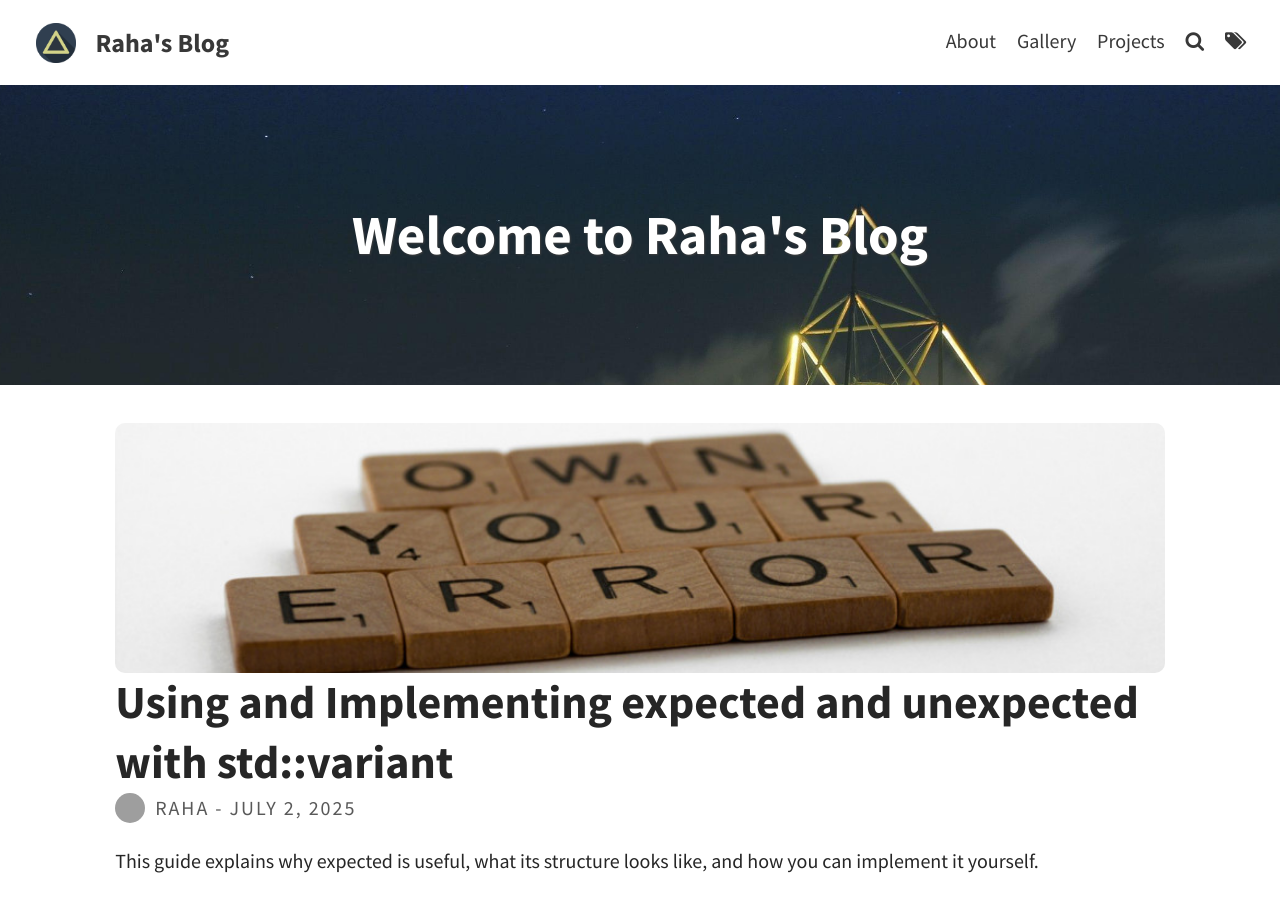
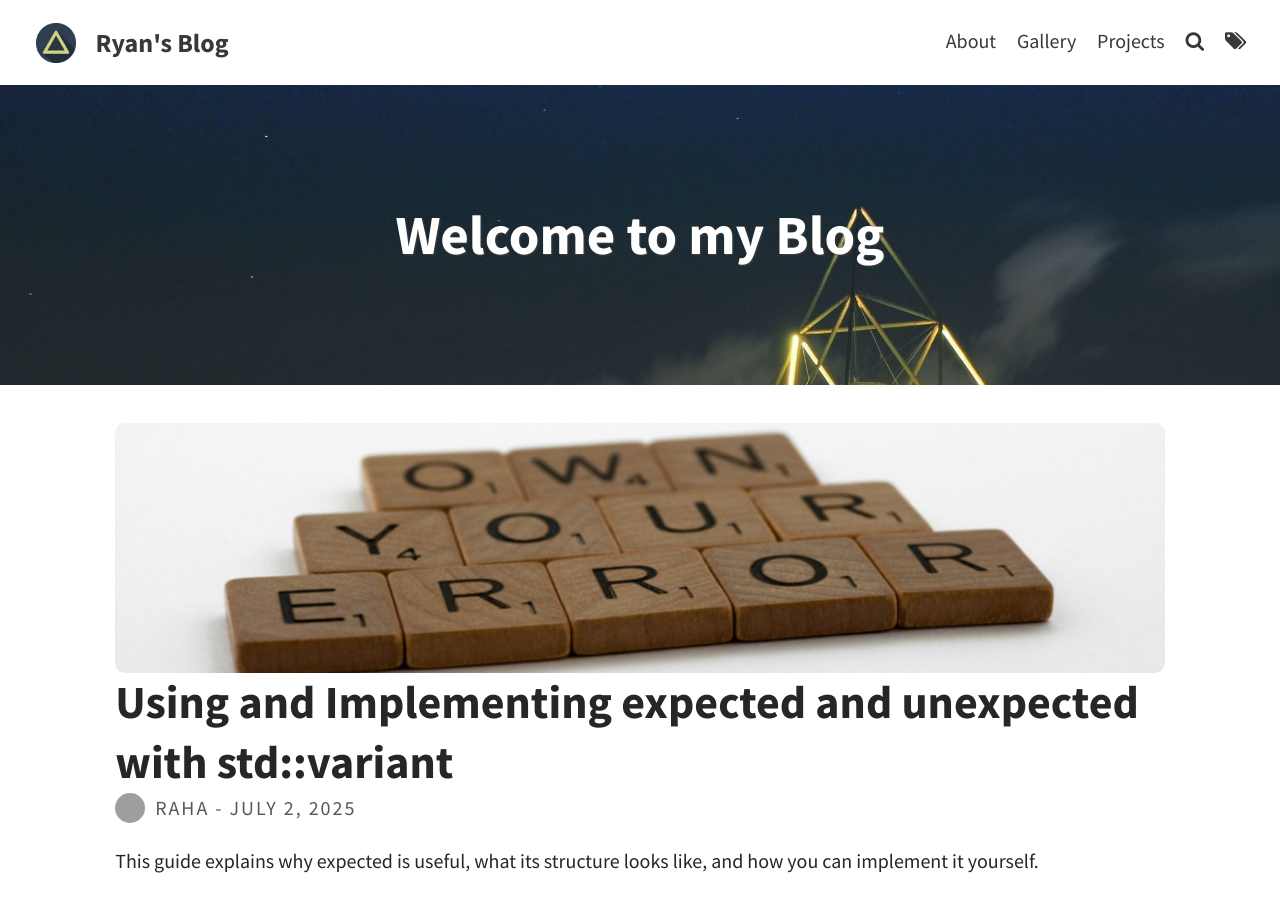
Before and after one commit to merajabi/merajabi.github.io, a Jekyll site: the page built from index.html, in a window 1280 px wide and 900 px high. Built offline with Jekyll 4.4.1, drawn with Linux system fonts in a browser that asks for light colours; the list of posts is cut into pages by our own code; grey boxes are pictures that could not be loaded.

Commit message:
changed (#8)

```diff
--- a/_config.yml
+++ b/_config.yml
@@ -8,13 +8,13 @@ youtube_username: merajabi
 google_verify: h6xODxfFqdjCih9XLzL0hHnGMuOVJJFzbj90OOCVimA
 
 # THEME-SPECIFIC CONFIGURATION
-title: Raha's Blog                                    # site's title
+title: Ryan's Blog                                    # site's title
 description: "This is my personal blog, I will share about life, brain, programming and what I found  interesting."      # used by search engines
 avatar: assets/img/triangle.png                         # Empty for no avatar in navbar
 favicon: assets/favicon.ico                             # Icon displayed in the tab
 
 # Header and footer text
-header_text: Welcome to Raha's Blog  # Change Blog header text
+header_text: Welcome to my Blog  # Change Blog header text
 header_feature_image: assets/img/pexels/triangular.jpeg
 footer_text: >
   Powered by <a href="https://jekyllrb.com/">Jekyll</a> with <a href="https://github.com/sylhare/Type-on-Strap">Type on Strap</a>
```
